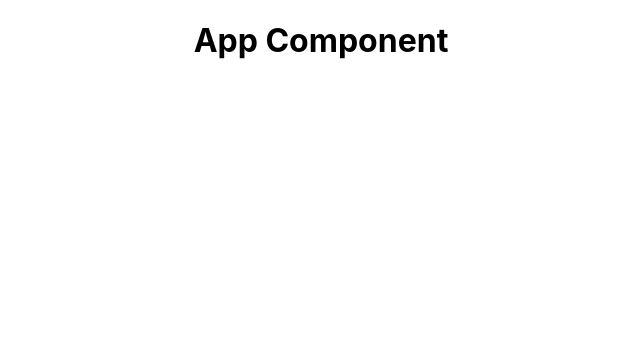
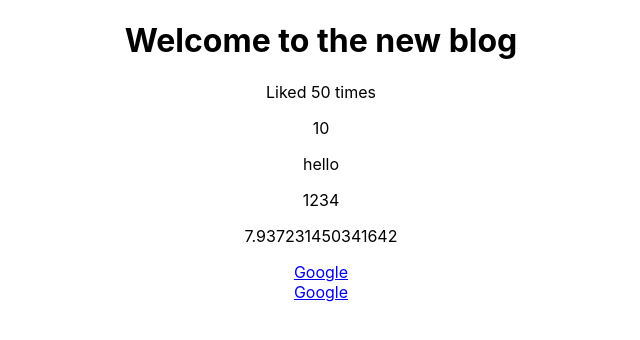
Before and after one commit to hamdiboyraz/react-tutorial, a React (Create React App) app: page / in a window 1280 px wide. Shown: the top 340 px of the page, without its empty margins (319-959 px from the left). Built offline with nearby package versions, Linux system fonts and the light colour scheme.

Commit message:
Add some dynamic values in templates

```diff
--- a/src/App.js
+++ b/src/App.js
@@ -1,10 +1,24 @@
-import './App.css';
+import "./App.css";
 
 function App() {
+  const title = "Welcome to the new blog";
+  const likes = 50;
+  // const person = { name: 'yoshi', age: 30 }; // We can't output objects and boolean
+  const link = "http://www.google.com";
+
   return (
     <div className="App">
       <div className="content">
-          <h1>App Component</h1>
+        <h1>{title}</h1>
+        <p>Liked {likes} times</p>
+        {/* <p>{ person }</p> */}
+        <p>{10}</p>
+        <p>{"hello"}</p>
+        <p>{[1, 2, 3, 4]}</p>
+        <p>{Math.random() * 10}</p>
+        <a href={link}>Google</a>
+        <br />
+        <a href="http://www.google.com">Google</a>
       </div>
     </div>
   );
```
